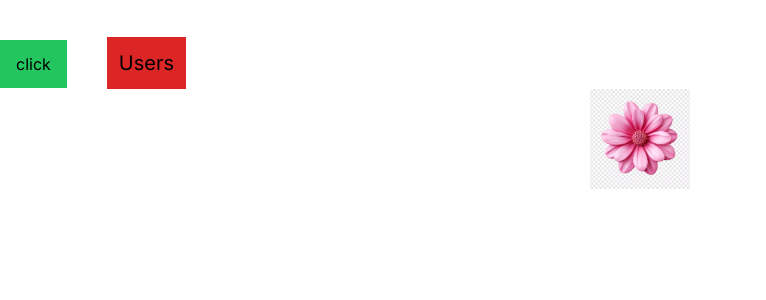
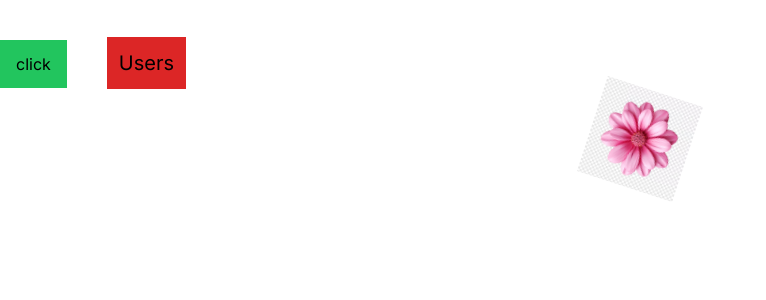
Before and after one commit to Umar-Farooq-217/firebase, a Next.js app: page /practice in a window 1280 px wide. In both pictures the pointer is over the picture 640 px from the left and 139 px from the top of the page. Shown: the top 300 px of the page, without its empty margins (0-766 px from the left). Built offline with nearby package versions, Linux system fonts and the light colour scheme.

Commit message:
firebase

```diff
--- a/app/globals.css
+++ b/app/globals.css
@@ -88,6 +88,10 @@
     animation: changeColor 2s infinite;
 }
 
+.rotation:hover {
+    animation: rotateAnimation 1s linear infinite;
+}
+
 @keyframes rotateAnimation {
     from {
         transform: rotate(0deg);
@@ -96,8 +100,3 @@
         transform: rotate(360deg);
     }
 }
-
-
-.rotation:hover{
-    transition: rotateAnimation 2s linear infinite ;
-}
```
